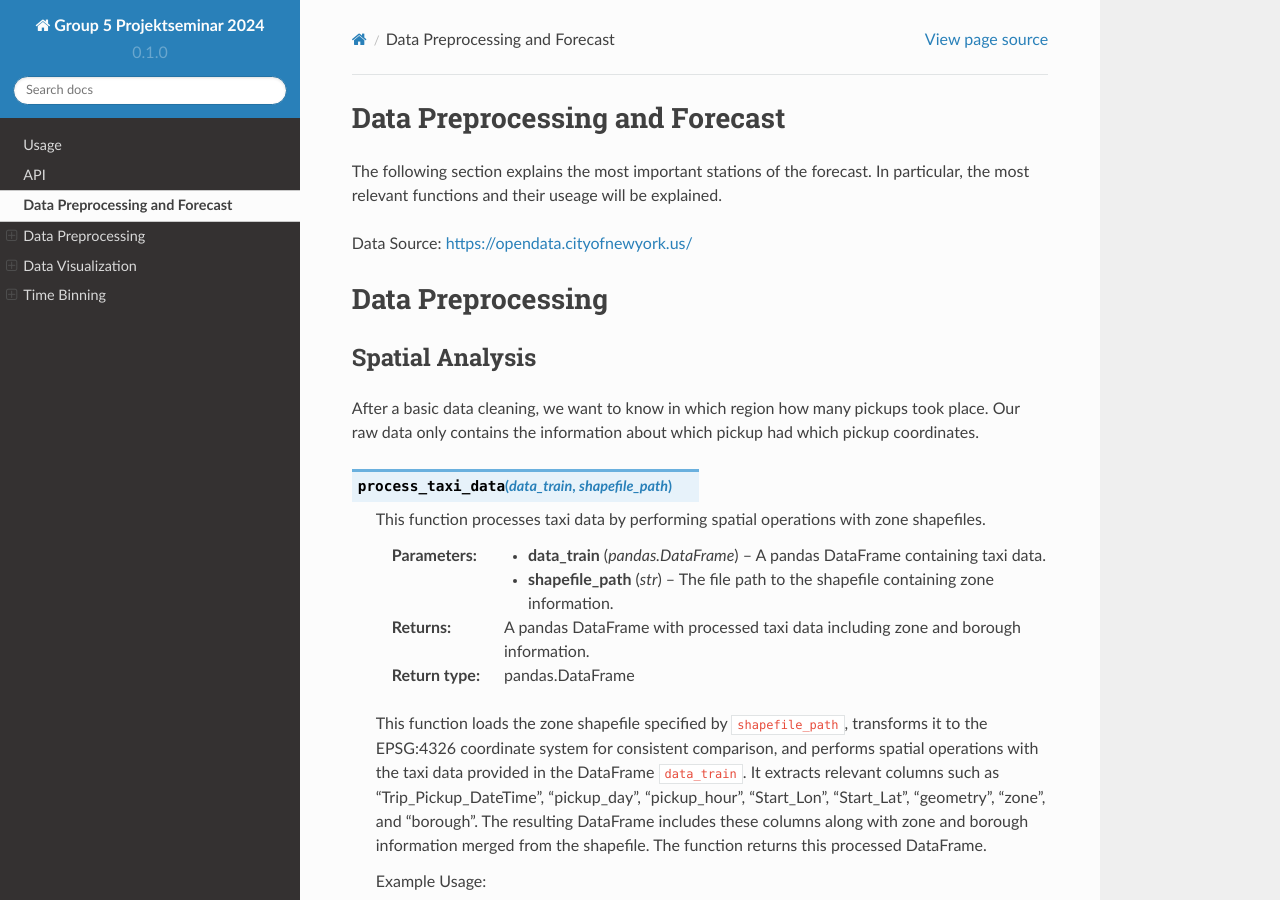
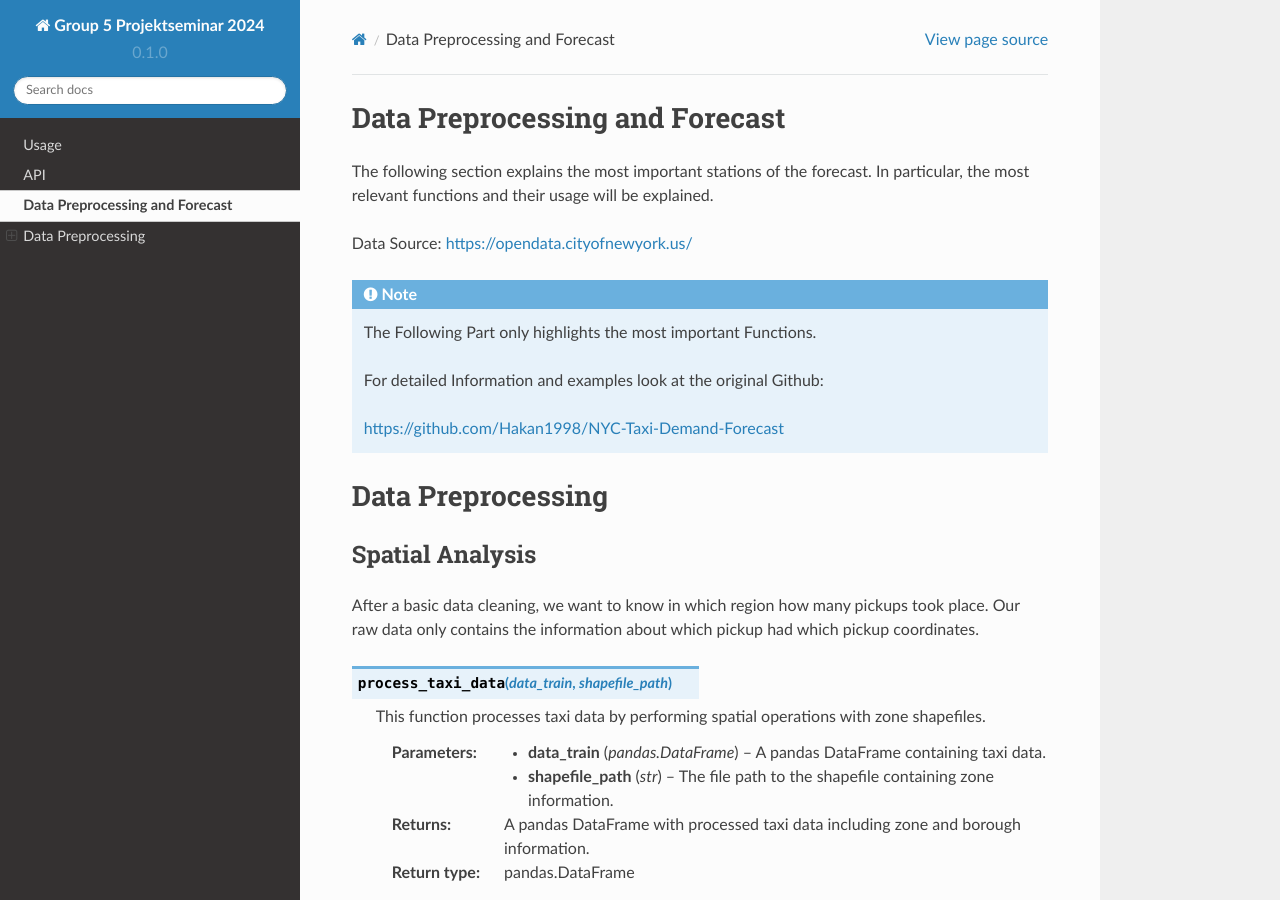
Before and after one commit to Hakan1998/PS-Group-5, a Sphinx documentation site: the page built from docs/source/Forecast.rst, in a window 1280 px wide and 900 px high. Built offline with Sphinx 7.4.7 and the Read the Docs theme 2.0.0, drawn with Linux system fonts in a browser that asks for light colours; some of the changed text lies outside the part shown.

Commit message:
Update Forecast.rst

```diff
--- a/docs/source/Forecast.rst
+++ b/docs/source/Forecast.rst
@@ -1,23 +1,18 @@
+Data Preprocessing and Forecast
+===============================
 
-Data Preprocessing and Forecast
-=======================
-
-
-
-The following section explains the most important stations of the forecast. In particular, the most relevant functions and their useage will be explained.
+The following section explains the most important stations of the forecast. In particular, the most relevant functions and their usage will be explained.
 
 Data Source: https://opendata.cityofnewyork.us/
 
-.. note::The Following Part only highlights the most important Functions.
+.. note:: The Following Part only highlights the most important Functions.
 
-   For detailled Information and examples look at the original Github:
+   For detailed Information and examples look at the original Github:
 
    https://github.com/Hakan1998/NYC-Taxi-Demand-Forecast
 
-
-
 Data Preprocessing
-===================
+==================
 
 Spatial Analysis
 ----------------
@@ -59,7 +54,7 @@
       processed_data = process_taxi_data(data, shapefile_path)
 
 Data Visualization
-==================
+------------------
 
 After the data has been processed, a visual representation can aid in better understanding the data. To achieve this, we will sample 1000 pickup trips using the following function:
 
@@ -104,7 +99,8 @@
    :alt: Taxi Trips Sample in New York City
 
 Time Binning
-==================
+------------
+
 .. function:: one_hour_time_binning(data_frame)
 
    Bin the taxi trip data into one-hour intervals and calculate the demand for each zone in each hour.
@@ -118,7 +114,9 @@
 
    Example Usage::
 
-.. code-block:: python
+      .. code-block:: python
+
+         import pandas as pd
 
          def one_hour_time_binning(data_frame):
              # Convert 'Trip_Pickup_DateTime' to datetime
@@ -134,3 +132,10 @@
              processed_data = data_frame.groupby(['zone', 'time_bin']).size().reset_index(name='demand')
 
              return processed_data
+
+         # Example usage
+         data = ...  # Load processed taxi data
+         demand_data = one_hour_time_binning(data)
+
+         # Output the first few rows of the demand data
+         print(demand_data.head())
```
